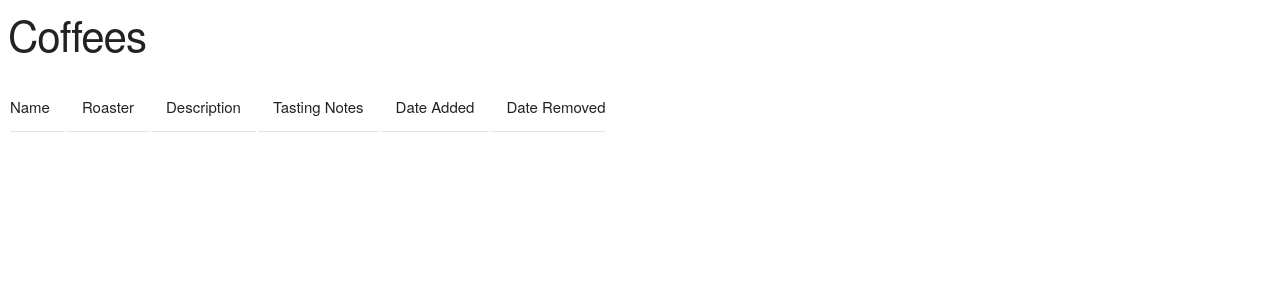
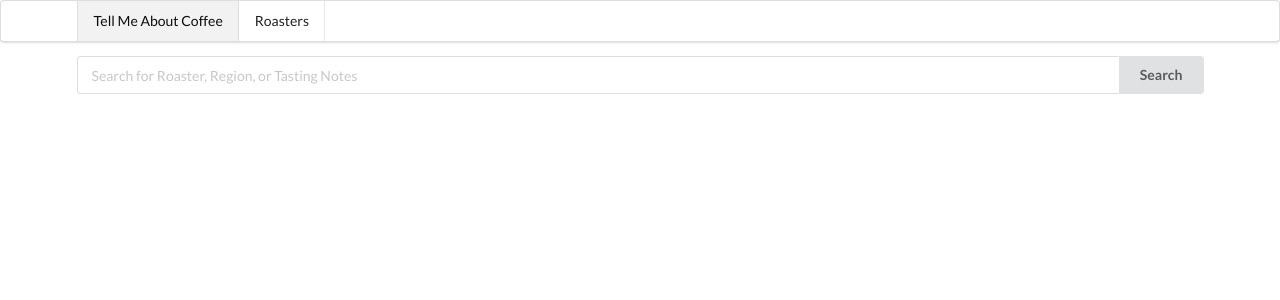
Before and after one commit to billyfung/tellmeabout.coffee, a Flask app: page / in a window 1280 px wide. Shown: the top 300 px of the page. Run offline with Flask 2, Linux system fonts and the light colour scheme; data that the repository does not hold is empty; some libraries are stand-ins or nearby versions.

Commit message:
senpai this is the best i could do

```diff
--- a/templates/index.html
+++ b/templates/index.html
@@ -7,34 +7,90 @@
   <title>tellmeabout.coffee</title>
   <meta name="description" content="tells you about coffee">
   <meta name="author" content="jieb">
-
-  <link rel="stylesheet" href="https://cdnjs.cloudflare.com/ajax/libs/skeleton/2.0.4/skeleton.min.css">
+  <link rel="stylesheet" href="//cdnjs.cloudflare.com/ajax/libs/semantic-ui/2.1.8/semantic.min.css">
 </head>
 
 <body>
 
-<h2>Coffees</h2>
+<!-- Following Menu -->
+<div class="ui menu">
+  <div class="ui container">
+    <a class="active item">Tell Me About Coffee</a>
+    <div class="ui dropdown item">
+      Roasters
+      <div class="menu">
+        <div class="item">Roaster #1</div>
+        <div class="item">Roaster #2</div>
+      </div>
+    </div>
+    <!-- <div class="right menu">
+      <div class="item">
+        <input type="text" placeholder="Search...">
+        <button class="ui button">Search</button>
+      </div>
+    </div> -->
+  </div>
+</div>
 
-<table>
-    <tr>
-        <td>Name</td>
-        <td>Roaster</td>
-        <td>Description</td>
-        <td>Tasting Notes</td>
-        <td>Date Added</td>
-        <td>Date Removed</td>
-    </tr>
+<div class="ui container">
+  <div class="ui fluid action input">
+    <input type ="text" placeholder="Search for Roaster, Region, or Tasting Notes">
+    <div class="ui button">Search</div>
+  </div>
+</div>
+
+<div class="ui container">
+  {% for coffee in coffees %}
+  <div class="ui relaxed divided items">
+    <div class="item">
+      <div class="ui small image">
+      <img src="/coffee.png">
+    </div>
+    <div class="content">
+      <a class="header">{{ coffee.name }}</a>
+      <div class="meta">
+        <a>{{ coffee.roaster }}</a>
+        <a>{{ coffee.date_added }}</a>
+      </div>
+      <div class="description">
+        {{ coffee.description }}
+      </div>
+      <div class="extra">
+        <div class="ui label">{{ coffee.notes }}</div>
+      </div>
+    </div>
+  </div>
+  {% endfor %}
+</div>
+
+
+<!-- <table class="ui celled padded table">
+    <thead>
+        <tr><th class="single line">Roaster</th>
+        <th>Name</th>
+        <th>Description</th>
+        <th>Tasting Notes</th>
+        <th>Date Added</th>
+        <th>Date Removed</th>
+    </tr></thead>
     {% for coffee in coffees %}
+    <tbody>
         <tr>
-            <td>{{ coffee.name }}</td>
-            <td>{{ coffee.roaster }}</td>
+            <td>
+              <h3 class="ui center aligned header">{{ coffee.roaster }}</h3>
+            </td>
+            <td class = "single line">{{ coffee.name }}</td>
             <td>{{ coffee.description }}</td>
             <td>{{ coffee.notes }}</td>
             <td>{{ coffee.date_added }}</td>
             <td>{{ coffee.date_removed }}</td>
         </tr>
     {% endfor %}
-</table>
+    </tbody>
+</table> -->
+
+<script src="//ajax.googleapis.com/ajax/libs/jquery/2.2.0/jquery.min.js"></script>
+<script src="//cdnjs.cloudflare.com/ajax/libs/semantic-ui/2.1.8/semantic.min.js"></script>
 
 </body>
 </html>
```
Also changed, not shown: templates/coffee.png (added).
